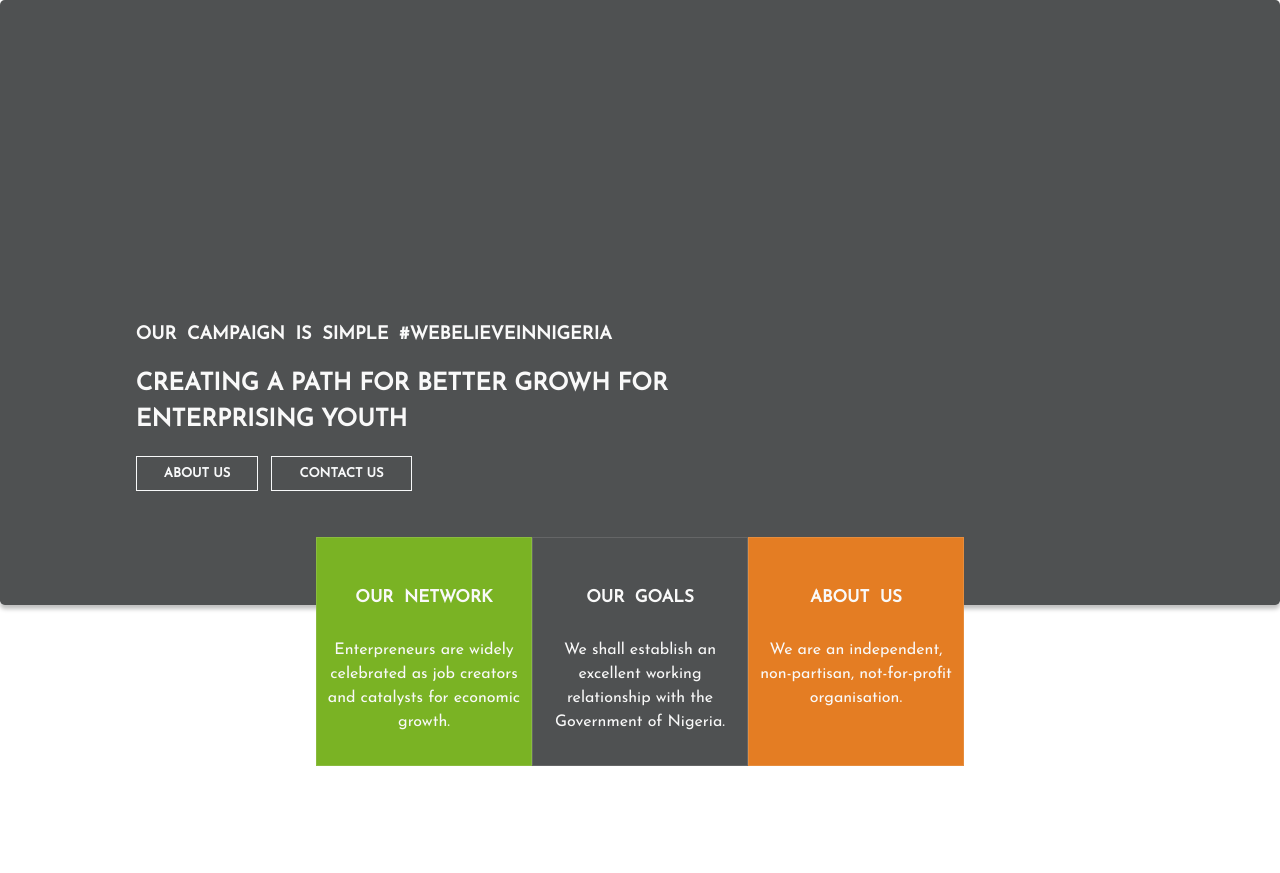
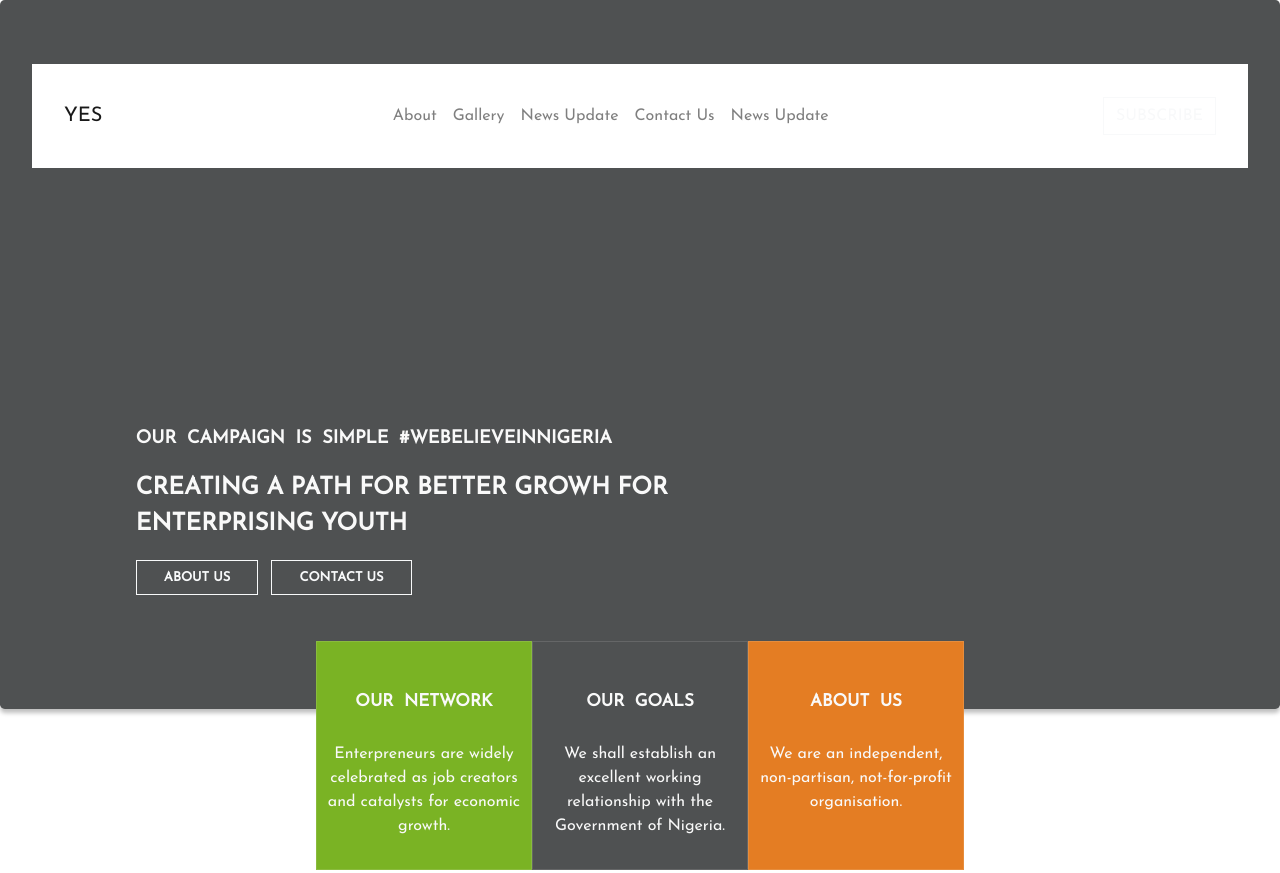
Before and after one commit to davidobodo/yesNigeria, a website: page figma.html in a window 1280 px wide. Shown: the top 873 px of the page. Drawn offline with nearby package versions, Linux system fonts and the light colour scheme.

Commit message:
created package.json file

```diff
--- a/figma.css
+++ b/figma.css
@@ -9,6 +9,15 @@
 	background-color: #4F5152;
 	box-shadow: 0px 4px 4px rgba(0,0,0,0.25);
 	min-height: 537px;
+}
+
+.navbar{
+	background-color: #fff;
+	padding: 2rem;
+}
+
+.nav-item .nav-link a{
+	color: #7AB324;
 }
 
 .jumbotron_text{
--- a/figma.html
+++ b/figma.html
@@ -1,5 +1,6 @@
 <!DOCTYPE html>
 <html>
+
 <head>
 	<title>Figma</title>
 	<link rel="stylesheet" href="bootstrap.css">
@@ -7,9 +8,39 @@
 	<link href="https://fonts.googleapis.com/css?family=Josefin+Sans&display=swap" rel="stylesheet">
 	<link href="https://fonts.googleapis.com/css?family=Open+Sans&display=swap" rel="stylesheet">
 </head>
+
 <body>
 	<div id="wrapper">
 		<div class="jumbotron" id="jumbotron">
+			<nav class="navbar navbar-expand-lg navbar-light">
+				<button class="navbar-toggler" type="button" data-toggle="collapse" data-target="#navbarTogglerDemo03"
+					aria-controls="navbarTogglerDemo03" aria-expanded="false" aria-label="Toggle navigation">
+					<span class="navbar-toggler-icon"></span>
+				</button>
+				<a class="navbar-brand" href="#">YES</a>
+
+				<div class="collapse navbar-collapse justify-content-center" id="navbarTogglerDemo03">
+					<ul class="navbar-nav mt-2 mt-lg-0">
+						<li class="nav-item">
+							<a class="nav-link" href="#">About <span class="sr-only">(current)</span></a>
+						</li>
+						<li class="nav-item">
+							<a class="nav-link" href="#">Gallery</a>
+						</li>
+						<li class="nav-item">
+							<a class="nav-link" href="#">News Update</a>
+						</li>
+						<li class="nav-item">
+							<a class="nav-link" href="#">Contact Us</a>
+						</li>
+						<li class="nav-item">
+							<a class="nav-link" href="#">News Update</a>
+						</li>
+					</ul>
+				</div>
+				<button type="button" class="btn btn-outline-light rounded-0">SUBSCRIBE</button>
+
+			</nav>
 			<div class="row">
 				<div class="col-sm-1"></div>
 				<div class="jumbotron_text col-sm-7">
@@ -22,7 +53,6 @@
 				</div>
 				<div class="col-sm-4"></div>
 			</div>
-
 		</div>
 
 		<div class="our_summary text-center">
@@ -44,7 +74,12 @@
 			<h4 class="text-light my_orange text-center mx-auto mb-5 about">ABOUT US</h4>
 			<h3 class="text-center mx-auto mb-3">YES-NIGERIA</h3>
 			<h4 class="text-center text-danger mb-5">Youth Entrepreneurial Summit Nigeria</h4>
-			<p>The YES-Nigeria seeks to engage entrepreneurs with 10-20 years more entrepreneurship experience to guide and fast-track the youth into a world that is not forgiving. It's a world that relies upon well thought out decision-making and scraping the depths of your mental well-being to pull you through both the best and the worst times in business. The YES-Nigeria No. 1 tip without a doubt for budding entrepreneurs is to find them direct mentor. Someone you can bounce ideas off, someone who can call you up on business choices and someone who can be there when you need the support the most....</p>
+			<p>The YES-Nigeria seeks to engage entrepreneurs with 10-20 years more entrepreneurship experience to guide
+				and fast-track the youth into a world that is not forgiving. It's a world that relies upon well thought
+				out decision-making and scraping the depths of your mental well-being to pull you through both the best
+				and the worst times in business. The YES-Nigeria No. 1 tip without a doubt for budding entrepreneurs is
+				to find them direct mentor. Someone you can bounce ideas off, someone who can call you up on business
+				choices and someone who can be there when you need the support the most....</p>
 			<a href="#" class="text-center text-danger d-block font-weight-bold">LEARN MORE...</a>
 		</div>
 
@@ -58,33 +93,42 @@
 			<div class="d-flex mb-5">
 				<div>
 					<h4>OUR MISSION</h4>
-					<p> Our mandate is to unanimously create a path for better growth amongst the teeming population of enterprising youth in Nigeria</p>
+					<p> Our mandate is to unanimously create a path for better growth amongst the teeming population of
+						enterprising youth in Nigeria</p>
 				</div>
 				<div class="ml-5">
 					<h4>OUR VISION</h4>
-					<p>Is to be the leading Private Sector Group that provides Nigerian young entrepreneurs and its organization with the ability to perform and succeed through mentoring</p>
+					<p>Is to be the leading Private Sector Group that provides Nigerian young entrepreneurs and its
+						organization with the ability to perform and succeed through mentoring</p>
 				</div>
 			</div>
 			<div>
 				<h4>OUR AGENDA</h4>
-				<p> The Youth Entrepreneurial Summit Nigeria was formed to help bright and young Nigerian youth to become successful entrepreneurs in order to be able to transform from being job seekers to Job owners. We want to promulgate the idea of making young and enterprising Nigerians stay and succeed in their entrepreneurial drive here in Nigeria thereby curbing the loss of our young intelligent Nigerians to other countries in their quest for greener pastures. </p>
+				<p> The Youth Entrepreneurial Summit Nigeria was formed to help bright and young Nigerian youth to
+					become successful entrepreneurs in order to be able to transform from being job seekers to Job
+					owners. We want to promulgate the idea of making young and enterprising Nigerians stay and succeed
+					in their entrepreneurial drive here in Nigeria thereby curbing the loss of our young intelligent
+					Nigerians to other countries in their quest for greener pastures. </p>
 			</div>
 		</div>
 
 		<div class="news_update">
 			<h3 class="text-center mx-auto mb-3">YES-NIGERIA NEWS UPDATE</h3>
-			<p class="text-center mx-auto mb-5 mt-4">The Youth Entrepreneurial Summit Nigeria (YES-Nigeria) is an independent, non-partisan, not-for-profit organisation.</p>
+			<p class="text-center mx-auto mb-5 mt-4">The Youth Entrepreneurial Summit Nigeria (YES-Nigeria) is an
+				independent, non-partisan, not-for-profit organisation.</p>
 			<div class="d-flex">
 				<div class="mr-5">
-					<img src="1.jpg" class="w-100"/>
+					<img src="1.jpg" class="w-100" />
 					<h5>Genuine entrepreneurs and business leaders</h5>
-					<p>The Youth Entrepreneurial Summit Nigeria (YES-Nigeria) is an independent, non-partisan, not-for-profit organisation.</p>
+					<p>The Youth Entrepreneurial Summit Nigeria (YES-Nigeria) is an independent, non-partisan,
+						not-for-profit organisation.</p>
 					<a href="#">READ MORE...</a>
 				</div>
 				<div class="ml-5">
 					<img src="1.jpg" class="w-100" />
 					<h5>Genuine entrepreneurs and business leaders</h5>
-					<p>The Youth Entrepreneurial Summit Nigeria (YES-Nigeria) is an independent, non-partisan, not-for-profit
+					<p>The Youth Entrepreneurial Summit Nigeria (YES-Nigeria) is an independent, non-partisan,
+						not-for-profit
 						organisation.</p>
 					<a href="#">READ MORE...</a>
 				</div>
@@ -115,7 +159,7 @@
 						<button type="button" class="btn btn-outline-light rounded-0">SUBSCRIBE</button>
 					</div>
 					<div class="text-right">
-						<p>+2348066132217, +2347037663706<br/>+2349039969045</p>
+						<p>+2348066132217, +2347037663706<br />+2349039969045</p>
 
 					</div>
 				</div>
@@ -127,4 +171,5 @@
 	</div>
 
 </body>
+
 </html>
```
Also changed, not shown: package.json (added, +11 -0 lines). Lines whose indentation alone changed are shown as unchanged.
